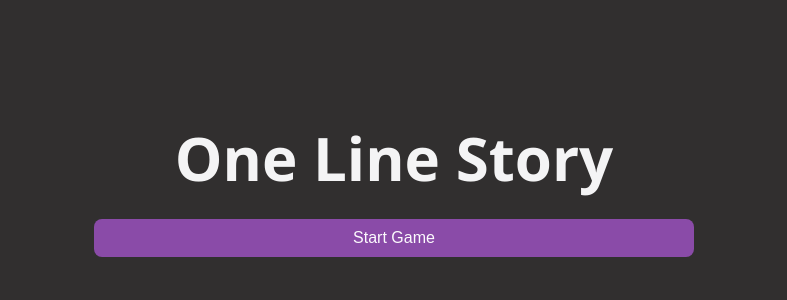
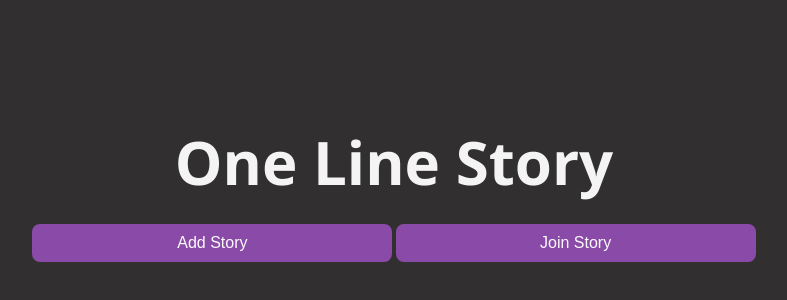
Before and after one commit to khallad2/Mongo-Express-React18, a React (Vite) app in the folder client/: page / in a window 1280 px wide. Shown: the part 218-518 px from the top of the page, without its empty margins (246-1033 px from the left). Built offline with nearby package versions, Linux system fonts and the light colour scheme; no server answers.

Commit message:
feat: implement user story 3

```diff
--- a/client/src/App.css
+++ b/client/src/App.css
@@ -18,7 +18,8 @@
   cursor: pointer;
   /*font-size: 16px;*/
   /*margin-bottom: 20px;*/
-  width: 50%;
+  width: 30%;
+  margin: 0.1rem;
 }
 
 .row {
@@ -30,7 +31,7 @@
 .form-container-wrapper {
   width: 100%;
   display: flex;
-  justify-content: space-between;
+  justify-content: center;
 }
 
 .form-input {
--- a/client/src/App.tsx
+++ b/client/src/App.tsx
@@ -4,28 +4,41 @@ import './app.css';
 import StoryInteraction from "./components/story/StoryInteraction.tsx";
 
 const App: React.FC = () => {
-    const [isFormVisible, setIsFormVisible] = useState(false);
+    const [isCreateFormVisible, setIsFormVisible] = useState(false);
+    const [isInteractionStoryFormVisible, setInteractionStoryFormVisible] = useState(false);
+    const toggleInteractionStoryFormVisibility = () => {
+        setInteractionStoryFormVisible(!isInteractionStoryFormVisible);
+        setIsFormVisible(false);
+    };
 
-    const toggleFormVisibility = () => {
-        setIsFormVisible(!isFormVisible);
+    const toggleCreateStoryFormVisibility = () => {
+        setIsFormVisible(!isCreateFormVisible);
+        setInteractionStoryFormVisible(false)
     };
 
     return (
         <div className="app-container">
             <h1 className="app-title">One Line Story</h1>
-            <button className="toggle-form-button" onClick={toggleFormVisibility}>
-                {isFormVisible ? 'Hide' : 'Start Game'}
-            </button>
             <div className="row">
                 <div className="form-container-wrapper">
-                    <div className={`form-container ${isFormVisible ? 'visible' : 'hidden'}`}>
+                    <button className="toggle-form-button" onClick={toggleCreateStoryFormVisibility}>
+                        {isCreateFormVisible ? 'Hide' : 'Add Story'}
+                    </button>
+                    <button className="toggle-form-button" onClick={toggleInteractionStoryFormVisibility}>
+                        {isInteractionStoryFormVisible ? 'Hide' : 'Join Story'}
+                    </button>
+                </div>
+            </div>
+            {/*<div className="row">*/}
+                {/*<div className="form-container-wrapper">*/}
+                    <div className={`form-container ${isCreateFormVisible ? 'visible' : 'hidden'}`}>
                         <CreateStoryForm />
                     </div>
-                    <div className={`form-container ${isFormVisible ? 'visible' : 'hidden'}`}>
+                    <div className={`form-container ${isInteractionStoryFormVisible ? 'visible' : 'hidden'}`}>
                         <StoryInteraction />
                     </div>
-                </div>
-            </div>
+                {/*</div>*/}
+            {/*</div>*/}
         </div>
     );
 };
--- a/client/src/components/story/CreateStoryForm.css
+++ b/client/src/components/story/CreateStoryForm.css
@@ -10,10 +10,6 @@
     font-size: 2.5rem;
     color: #882be5; /* Light Purple */
     /*margin-bottom: 20px;*/
-}
-
-.toggle-form-button:hover {
-    background-color: #8e44ad; /* Darker Purple for hover */
 }
 
 .form-container {
--- a/client/src/components/story/CreateStoryForm.tsx
+++ b/client/src/components/story/CreateStoryForm.tsx
@@ -57,7 +57,7 @@ const CreateStoryForm: React.FC = () => {
     return (
         <div className="card">
             <div className="create-card-content">
-                <h3 className="form-title">Start New Story</h3>
+                <h3 className="form-title">New Story</h3>
                 <form onSubmit={handleSubmit} className="story-form">
                     <div className="form-group">
                         {/*<label className="form-label">Title:</label>*/}
--- a/client/src/components/story/StoryInteraction.tsx
+++ b/client/src/components/story/StoryInteraction.tsx
@@ -62,9 +62,9 @@ const StoryInteraction: React.FC = () => {
     return (
         <div className="card form-container">
             <div className="interaction-card-content">
-                <h3 className="sentence-title">Add to Story</h3>
+                <h3 className="sentence-title">Join Story</h3>
                 <select className='select-form-input' value={selectedStory} onChange={handleStorySelectionChange}>
-                    <option value="">Select story</option>
+                    <option value="">Available open stories</option>
                     {stories.map((story) => (
                         <option key={story._id} value={story._id}>
                             {story.title}
```
